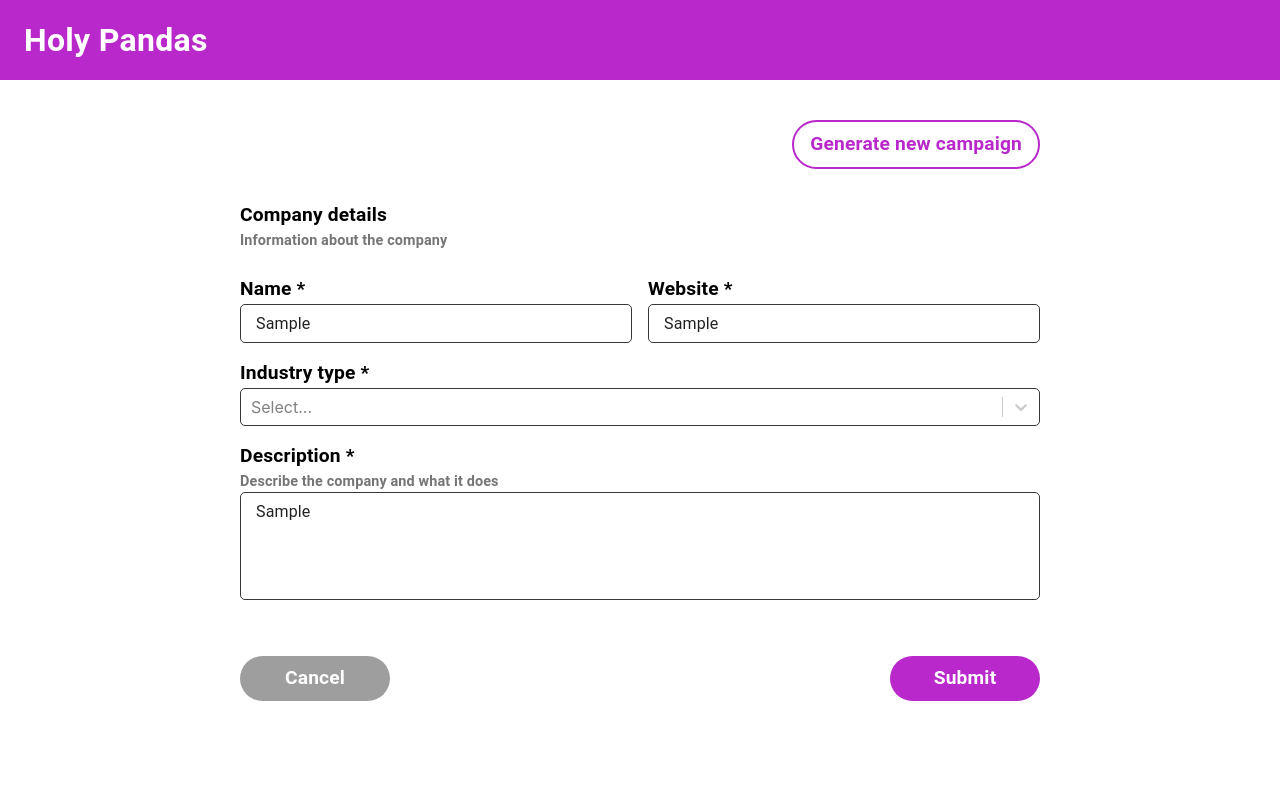
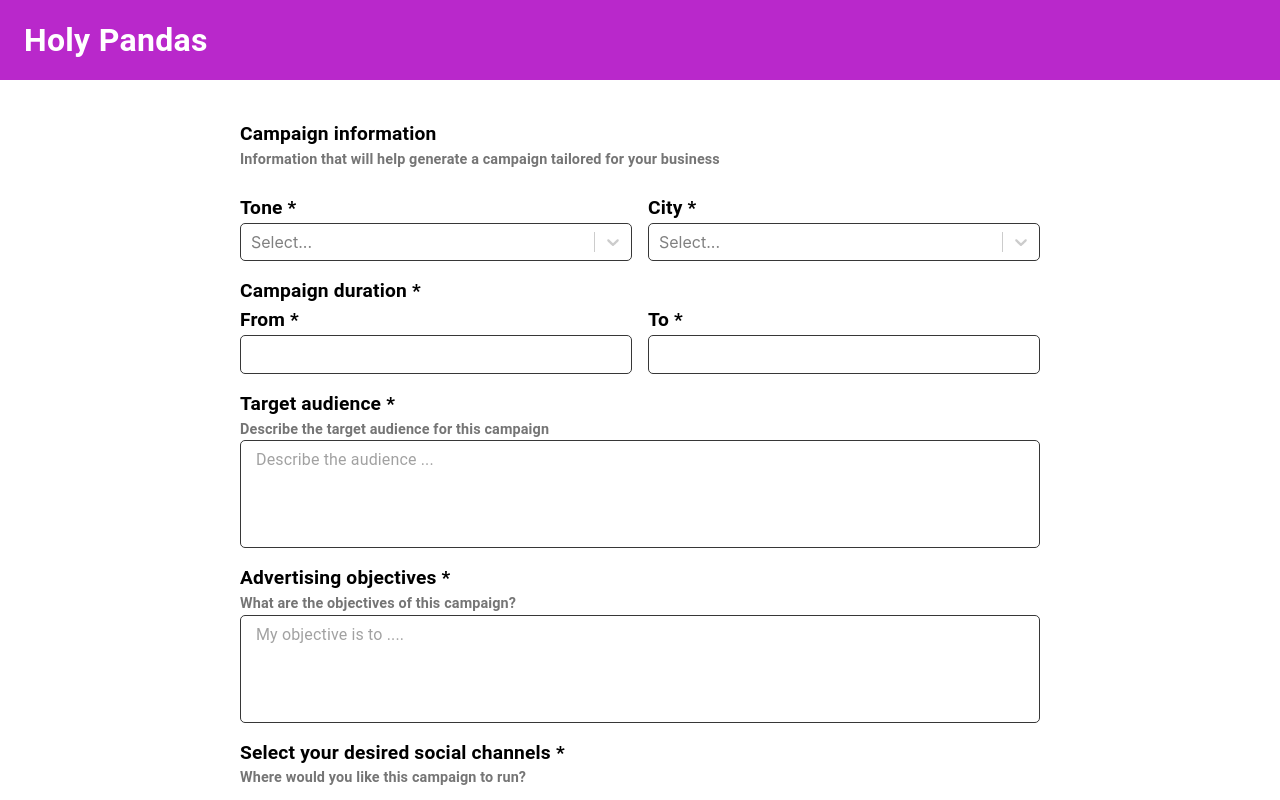
Before and after one commit to TeradonGenesis/adhacks, a React (Create React App) app in the folder adhacks-web-client/: page /company/1 in a window 1280 px wide. Both pictures are taken after typing "Sample", "Sample", "Sample", "Sample" into the empty fields and a click on the button "Generate new campaign". Shown: the top 800 px of the page. Built offline with nearby package versions, Linux system fonts and the light colour scheme.

Commit message:
Created GenerateCampaignForm

```diff
--- /dev/null
+++ b/adhacks-web-client/src/components/FormInputs/CheckboxInput/CheckboxInput.js
@@ -0,0 +1,13 @@
+import { Box, Checkbox, Typography } from "@mui/material";
+import React from "react";
+
+const CheckboxInput = ({ label }) => {
+  return (
+    <Box sx={{ display: "flex", alignItems: "center", gap: "5px" }}>
+      <Checkbox />
+      <Typography>{label}</Typography>
+    </Box>
+  );
+};
+
+export default CheckboxInput;
--- /dev/null
+++ b/adhacks-web-client/src/components/FormInputs/CheckboxInput/index.js
@@ -0,0 +1 @@
+export { default } from "./CheckboxInput";
--- a/adhacks-web-client/src/pages/Company/CompanyPage.js
+++ b/adhacks-web-client/src/pages/Company/CompanyPage.js
@@ -1,11 +1,12 @@
 import { Box, styled, useTheme } from "@mui/material";
-import React from "react";
+import React, { useState } from "react";
 import { useNavigate, useParams } from "react-router-dom";
 
 import ActionButton from "@/components/Buttons/ActionButton";
 import SelectInput from "@/components/FormInputs/SelectInput";
 import TextInput from "@/components/FormInputs/TextInput";
 import Section from "@/components/Section";
+import GenerateCampaignForm from "./GenerateCampaignForm";
 
 const CompanyPageContainer = styled(Box)(({ theme }) => ({
   display: "flex",
@@ -28,6 +29,12 @@ const ButtonContainer = styled(Box)(({ theme }) => ({
 const CompanyPage = () => {
   const theme = useTheme();
   const { id } = useParams();
+  const [isGenerateFormShown, setIsGenerateFormShown] = useState(false);
+
+  if (isGenerateFormShown)
+    return (
+      <GenerateCampaignForm onCancel={() => setIsGenerateFormShown(false)} />
+    );
 
   return (
     <CompanyPageContainer>
@@ -40,7 +47,11 @@ const CompanyPage = () => {
               marginBottom: theme.spacing(4),
             }}
           >
-            <ActionButton label="Generate new campaign" variant="outlined" />
+            <ActionButton
+              label="Generate new campaign"
+              variant="outlined"
+              onClick={() => setIsGenerateFormShown(true)}
+            />
           </Box>
         )}
 
--- /dev/null
+++ b/adhacks-web-client/src/pages/Company/GenerateCampaignForm.js
@@ -0,0 +1,154 @@
+import { Box, styled, useTheme } from "@mui/material";
+import React from "react";
+
+import ActionButton from "@/components/Buttons/ActionButton";
+import CheckboxInput from "@/components/FormInputs/CheckboxInput";
+import SelectInput from "@/components/FormInputs/SelectInput";
+import TextInput from "@/components/FormInputs/TextInput";
+import Section from "@/components/Section";
+
+const GenerateCampaignFormContainer = styled(Box)(({ theme }) => ({
+  display: "flex",
+  flexDirection: "column",
+  alignItems: "center",
+}));
+
+const DualColumn = styled(Box)(({ theme }) => ({
+  display: "flex",
+  gap: theme.spacing(2),
+}));
+
+const ButtonContainer = styled(Box)(({ theme }) => ({
+  display: "flex",
+  gap: theme.spacing(2),
+  justifyContent: "space-between",
+  marginTop: theme.spacing(5),
+}));
+
+const GenerateCampaignForm = ({ onCancel }) => {
+  const theme = useTheme();
+
+  return (
+    <GenerateCampaignFormContainer>
+      <Box sx={{ width: "100%", maxWidth: "800px" }}>
+        <Section
+          label="Campaign information"
+          description="Information that will help generate a campaign tailored for your business"
+          ChildrenContainerProps={{
+            sx: {
+              display: "flex",
+              flexDirection: "column",
+              gap: theme.spacing(2),
+              marginTop: theme.spacing(3),
+            },
+          }}
+        >
+          <DualColumn>
+            <Section
+              required
+              label="Tone"
+              SectionContainerProps={{ sx: { flex: 1 } }}
+            >
+              <SelectInput />
+            </Section>
+
+            <Section
+              required
+              label="City"
+              SectionContainerProps={{ sx: { flex: 1 } }}
+            >
+              <SelectInput />
+            </Section>
+          </DualColumn>
+
+          <Section label="Campaign duration" required>
+            <DualColumn>
+              <Section
+                required
+                label="From"
+                SectionContainerProps={{ sx: { flex: 1 } }}
+              >
+                <TextInput />
+              </Section>
+
+              <Section
+                required
+                label="To"
+                SectionContainerProps={{ sx: { flex: 1 } }}
+              >
+                <TextInput />
+              </Section>
+            </DualColumn>
+          </Section>
+
+          <Section
+            label="Target audience"
+            required
+            description="Describe the target audience for this campaign"
+          >
+            <TextInput
+              TextFieldProps={{
+                multiline: true,
+                minRows: 4,
+                placeholder: "Describe the audience ...",
+              }}
+            />
+          </Section>
+
+          <Section
+            label="Advertising objectives"
+            required
+            description="What are the objectives of this campaign?"
+          >
+            <TextInput
+              TextFieldProps={{
+                multiline: true,
+                minRows: 4,
+                placeholder: "My objective is to ....",
+              }}
+            />
+          </Section>
+
+          <Section
+            label="Select your desired social channels"
+            required
+            description="Where would you like this campaign to run?"
+            ChildrenContainerProps={{
+              sx: { display: "flex", gap: "10px", marginTop: "10px" },
+            }}
+          >
+            <CheckboxInput label="Instagram" />
+            <CheckboxInput label="Twitter" />
+            <CheckboxInput label="Facebook" />
+          </Section>
+
+          <Section
+            label="Enable link conversion bot"
+            ChildrenContainerProps={{ sx: { width: "200px" } }}
+          >
+            <SelectInput />
+          </Section>
+
+          <ButtonContainer>
+            <ActionButton
+              label="Cancel"
+              ButtonProps={{
+                sx: {
+                  backgroundColor: theme.palette.grey[500],
+                  width: "150px",
+                },
+              }}
+              onClick={onCancel}
+            />
+            <ActionButton
+              label="Submit"
+              ButtonProps={{ sx: { width: "150px" } }}
+            />
+          </ButtonContainer>
+        </Section>
+      </Box>
+    </GenerateCampaignFormContainer>
+  );
+};
+
+export default GenerateCampaignForm;
```
